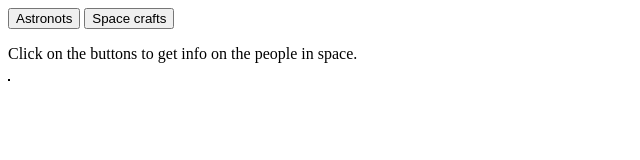
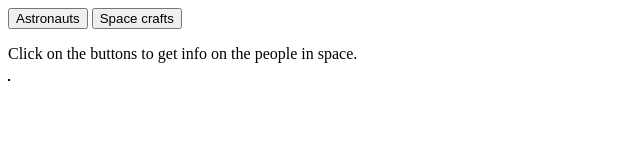
Before and after one commit to saiv123/CS202WWU, a plain HTML site: page Assingment5/index.html in a window 1280 px wide. Shown: the full height of the page, 0-640 px from the left. Drawn offline with nearby package versions, Linux system fonts and the light colour scheme.

Commit message:
Update index.html

```diff
--- a/Assingment5/index.html
+++ b/Assingment5/index.html
@@ -8,7 +8,7 @@
 
 <body>
  <div id = "info"></div>
- <button onclick="getAstro()">Astronots</button>
+ <button onclick="getAstro()">Astronauts</button>
  <button onclick="getCraft()">Space crafts</button>
  <p id="textBox">Click on the buttons to get info on the people in space.</p>
     <table id="tableA">
```
